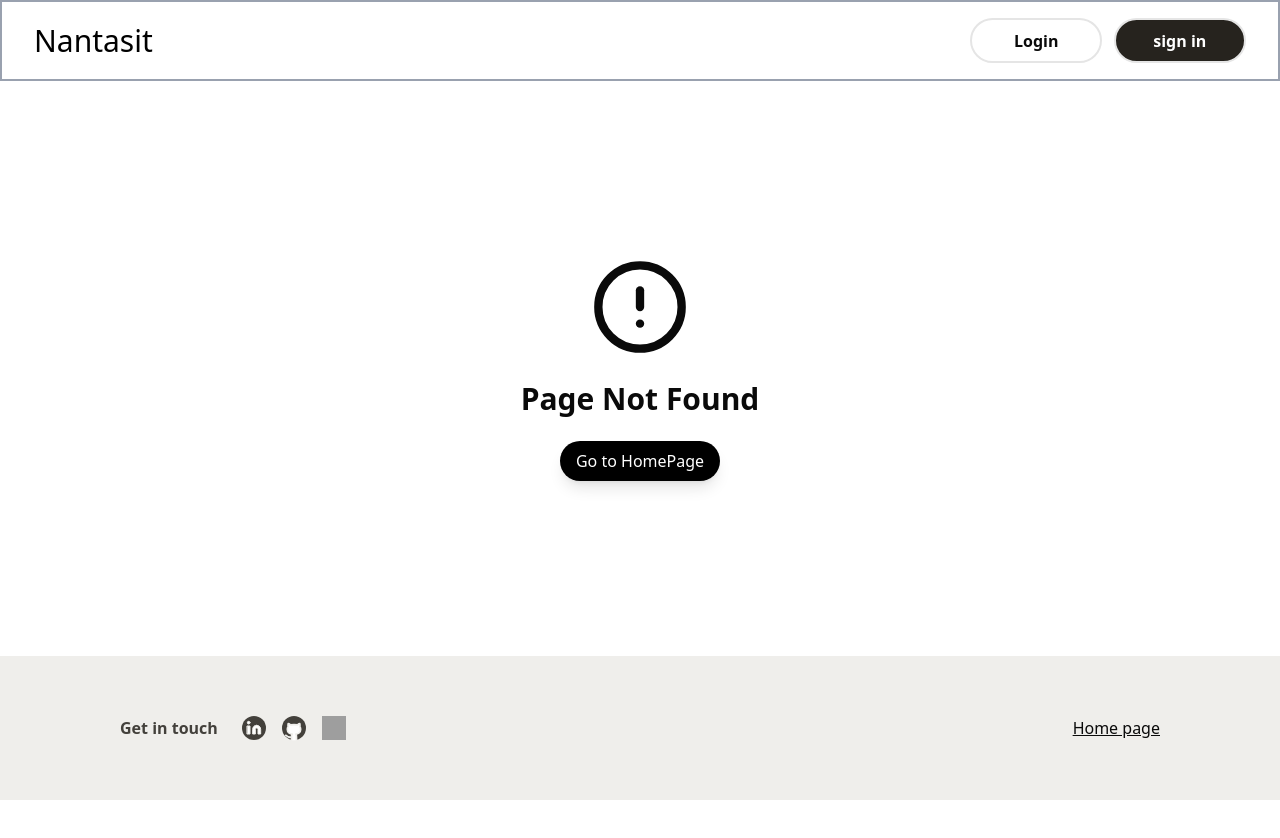
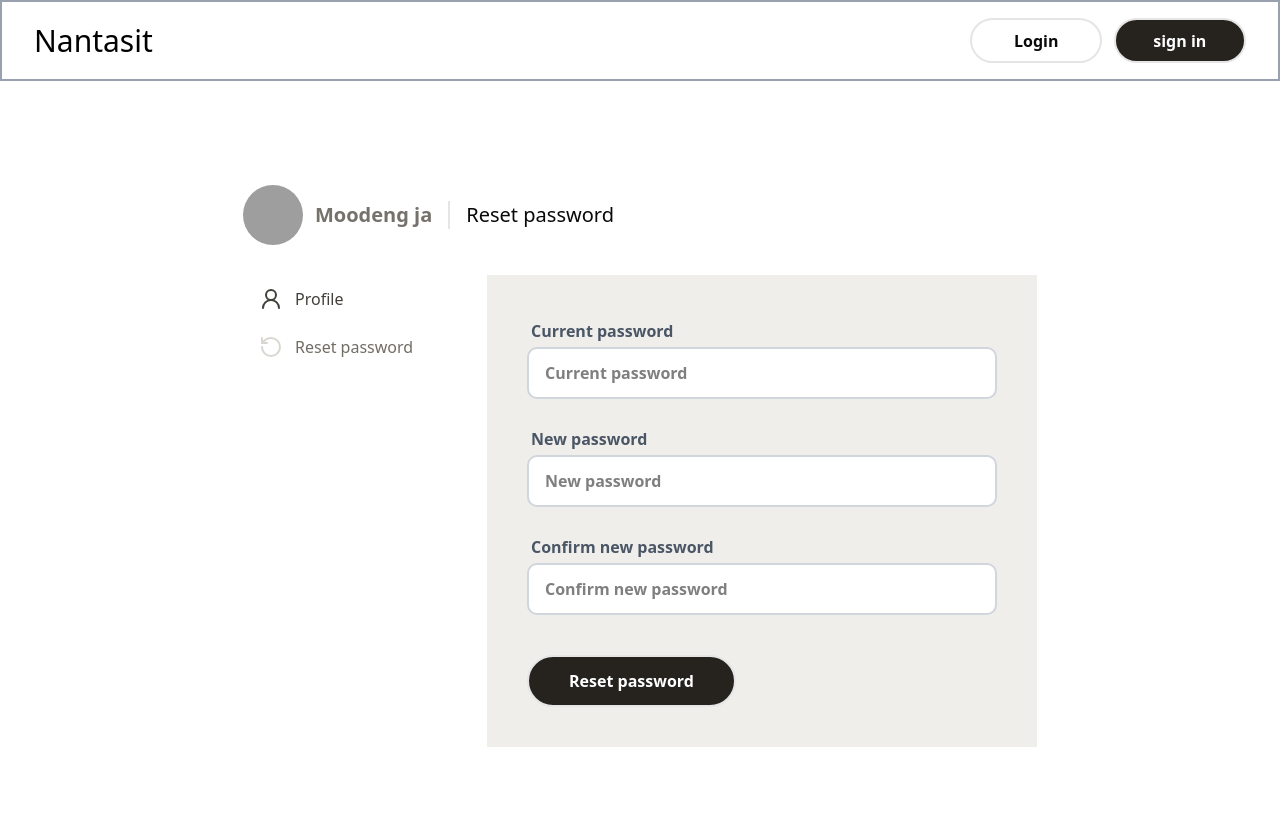
Before and after one commit to Nantasit-2001/my-first-blog, a React (Vite) app: page /reset-password in a window 1280 px wide. Before the commit this address had no page. Shown: the top 838 px of the page. Before the commit the page ends 800 px from the top, so only its background shows below. Built offline with nearby package versions, Linux system fonts and the light colour scheme; grey boxes are pictures that could not be loaded.

Commit message:
feat:Create ResetPasswordPage

```diff
--- a/src/App.jsx
+++ b/src/App.jsx
@@ -11,6 +11,7 @@ import SignUpPage from './page/SignUpPage'
 import SignUpSuccessPage  from './page/SignUpSuccessPage'
 import LoginPage from './page/LoginPage'
 import ProfilePage from './page/ProfilePage'
+import ResetPasswordPage from './page/ResetPasswordPage'
 function App() {
   return (
     <>
@@ -22,6 +23,7 @@ function App() {
         <Route path="/sign-up/success" element={<SignUpSuccessPage />} />
         <Route path="/login" element={<LoginPage />} />
         <Route path="/profile" element={<ProfilePage />} />
+        <Route path="/reset-password" element={<ResetPasswordPage/>}/>
 
         <Route path="*" element={<NotFoundPage/>} />
 
--- a/src/page/ProfilePage.jsx
+++ b/src/page/ProfilePage.jsx
@@ -43,11 +43,11 @@ function ProfilePage () {
 
             <div className="flex flex-row w-full h-[48px] md:hidden ">
                 <button className="w-1/3 flex justify-center items-center gap-3 font-medium px-4 py-3 text-[#43403B] "><UserRound/> Profile</button>
-                <button className="w-2/3 flex items-center gap-3 px-4 font-medium text-[#726d64]"><RotateCcw color="#DAD6D1" RotateCcw={33} />Reset password</button>
+                <button className="w-2/3 flex items-center gap-3 px-4 font-medium text-[#726d64]"><RotateCcw color="#DAD6D1" />Reset password</button>
             </div>
 
         <div className="flex flex-col md:flex-row justify-center md:mt-[142px] sm:mx-4  ">
-            <div className=" md:flex md:relative ">
+            <div className=" md:flex md:relative">
                 <div className="flex items-center py-6 pl-4 gap-3
                             md:p-0 md:absolute top-[-90px] md:left-0  md:w-[300px]">
                     <img className="w-10 h-10 rounded-[99px] md:w-15 md:h-15" src={picturrr} alt="profile" />
@@ -59,7 +59,7 @@ function ProfilePage () {
 
                 <div className="hidden md:flex flex-col md:w-[196px] md:h md:mr-12 ">
                     <button className=" flex justify-start items-center gap-3 font-medium px-4 py-3 text-[#43403B] "><UserRound/> Profile</button>
-                    <button className=" flex items-center gap-3 px-4 py-3 font-medium text-[#726d64]"><RotateCcw color="#DAD6D1" RotateCcw={33} />Reset password</button>
+                    <button className=" flex items-center gap-3 px-4 py-3 font-medium text-[#726d64]"><RotateCcw color="#DAD6D1" />Reset password</button>
                 </div>
 
             </div>
@@ -74,7 +74,7 @@ function ProfilePage () {
                 </div>
                 <hr className="my-6 border-[#DAD6D1] border-1 w-[full]"/>
                 <form onSubmit={(e)=>changeProfile(e)}>
-                    <div className="flex flex-col gap-6 bg-amber-300">
+                    <div className="flex flex-col gap-6">
                         <LabelAndInput  label ="Name"
                                         id="name"
                                         type="text"
--- /dev/null
+++ b/src/page/ResetPasswordPage.jsx
@@ -0,0 +1,110 @@
+import NavBar from "@/components/NavBar"
+import { Button } from "@/components/ui/button"
+import { toast } from "sonner"
+import { X, UserRound, RotateCcw } from "lucide-react"
+import { useNavigate } from "react-router-dom"
+import LabelAndInput from "@/components/LabelAndInput"
+import { useState } from "react"
+import useForm from "@/hooks/useForm"
+import {
+    AlertDialog,
+    AlertDialogContent,
+    AlertDialogTitle,
+    AlertDialogDescription,
+    AlertDialogCancel,
+  } from "@/components/ui/alert-dialog";
+
+function ResetPasswordPage () {
+    const [alertResetPasswordState, setAlertResetPasswordState] = useState(false);
+    const navigate = useNavigate();
+    const form = useForm({CurrentPassword:"",NewPassword:"",Confirm:""},
+    (values)=>{
+        let textError = {}
+        if(!values.CurrentPassword.trim())textError.CurrentPassword ="Password must be at least 6 characters"
+        if(values.NewPassword.length < 6)textError.NewPassword="Password must be at least 6 characters"
+        if(values.Confirm!==values.NewPassword) textError.Confirm="Password do not match"
+    return textError
+    }
+    )
+
+
+    function AlertResetPassword() {
+        return (
+          <AlertDialog open={alertResetPasswordState} onOpenChange={setAlertResetPasswordState}>
+            <AlertDialogContent className="bg-white rounded-md pt-16 pb-12 max-w-[26rem] sm:max-w-lg flex flex-col items-center gap-6">
+              <AlertDialogTitle className="text-3xl font-bold pb-2 text-center">Reset password</AlertDialogTitle>
+              <AlertDialogTitle className="text-xl pb-2 text-center text-[#75716B] font-normal">Do you want to reset your password?</AlertDialogTitle>
+              <AlertDialogDescription className="text-center text-muted-foreground">Please click the button below to proceed with resetting your password.</AlertDialogDescription>
+              <div className="flex gap-2 ">
+                <Button variant="whiteButton" className="rounded-full py-6 px-10 text-lg "onClick={()=>setAlertResetPasswordState(false)}>Cancel</Button>
+                <Button variant="blackButton" className="rounded-full py-6 px-10 text-lg "onClick={()=>navigate("/")}>Reset</Button>
+              </div>
+              <AlertDialogCancel onClick={() => setAlertResetPasswordState(false)} className="absolute right-4 top-2 sm:top-4 p-1 border-none">
+                <X className="h-6 w-6"/>
+              </AlertDialogCancel>
+            </AlertDialogContent>
+          </AlertDialog>
+        );
+      }
+
+    function changeProfile (e){
+        e.preventDefault();
+
+        if(form.validateForm()){setAlertResetPasswordState(true)};
+
+    }
+
+    return(
+        <>
+        <NavBar/>
+        <AlertResetPassword alertResetPasswordState={alertResetPasswordState} setAlertResetPasswordState={setAlertResetPasswordState} />
+
+        <section className="flex flex-col justify-center  md:mt-[52px]">
+            <div className="flex flex-row w-full h-[48px] md:hidden ">
+                <button className="w-1/3 flex justify-center items-center gap-3 font-medium px-4 py-3 text-[#43403B] "><UserRound/> Profile</button>
+                <button className="w-2/3 flex items-center gap-3 px-4 font-medium text-[#726d64]"><RotateCcw color="#DAD6D1"/>Reset password</button>
+            </div>
+            <div className="flex flex-col md:flex-row justify-center md:mt-[142px] sm:mx-4">
+                <div className=" md:flex md:relative">
+                    <div className="flex items-center py-6 pl-4 gap-3
+                                md:p-0 md:absolute top-[-90px] md:left-0  md:w-[500px] ">
+                        <img className="w-10 h-10 rounded-[99px] md:w-15 md:h-15" src="d" alt="profile" />
+                        <div className="flex flex-row w-full ">
+                            <h4 className="w-2/5 md:w-auto truncate overflow-hidden whitespace-nowrap pr-4 border-r-2 text-xl font-bold text-[#75716B] ">Moodeng ja</h4>
+                            <h4 className="w-3/5 md:w-auto pl-4 text-xl font-medium md:text-24px ">Reset password</h4>
+                        </div>
+                    </div>
+
+                    <div className="hidden md:flex flex-col md:w-[196px] md:h md:mr-12 ">
+                        <button className=" flex justify-start items-center gap-3 font-medium px-4 py-3 text-[#43403B] "><UserRound/> Profile</button>
+                        <button className=" flex items-center gap-3 px-4 py-3 font-medium text-[#726d64]"><RotateCcw color="#DAD6D1"/>Reset password</button>
+                    </div>
+                </div>
+
+                <div className=" bg-[#EFEEEB] flex flex-col px-4 pt-6 pb-10 w-full
+                                md:max-h-[652px] md:max-w-[550px] md:mb-[150px] md:p-10 ">
+                    <form onSubmit={(e)=>changeProfile(e)}>
+                    <div className="flex flex-col gap-6">
+                        <LabelAndInput  label ="Current password"
+                                        id="CurrentPassword"
+                                        type="password"
+                                        form={form}/>
+                        <LabelAndInput  label ="New password"
+                                        id="NewPassword"
+                                        type="password"
+                                        form={form}/>
+                        <LabelAndInput  label ="Confirm new password"
+                                        id="Confirm"
+                                        type="password"
+                                        form={form}/>
+                        </div>
+                        <Button variant="blackButton" className=" px-10 py-6 mt-10 "
+                            type="submit">Reset password</Button>
+                    </form>
+                </div>
+            </div>
+        </section>
+        </>
+    )
+}
+export default ResetPasswordPage
```
